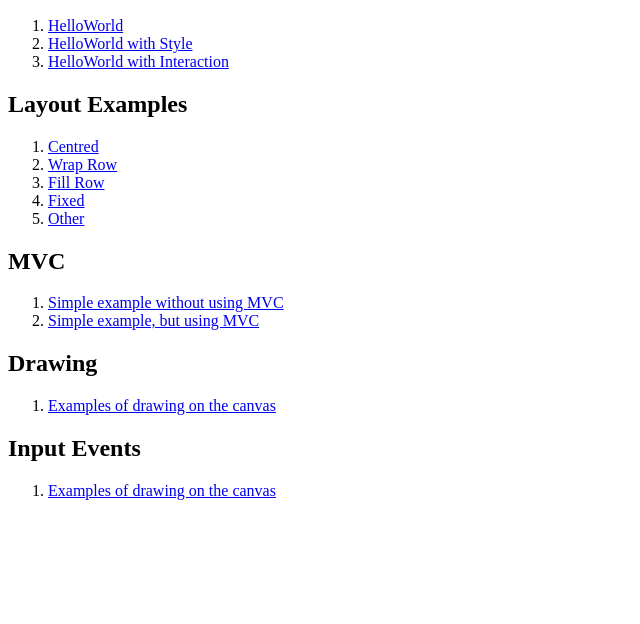
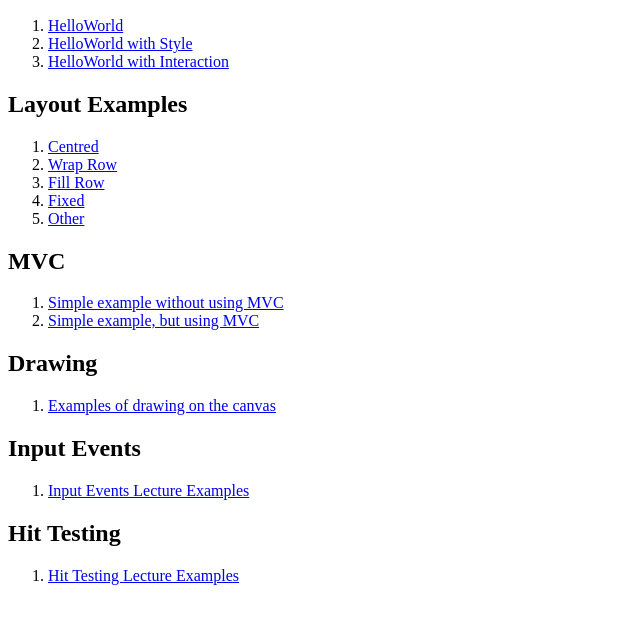
Before and after one commit to CS-3035-2025/examples, a website built with Vite: page index.html in a window 1280 px wide. Shown: the part 110-734 px from the top of the page, without its empty margins (0-640 px from the left). Built offline with nearby package versions, Linux system fonts and the light colour scheme.

Commit message:
added hit testing examples for lecture

```diff
--- a/index.html
+++ b/index.html
@@ -40,7 +40,12 @@
 
     <h2>Input Events</h2>
     <ol>
-      <li><a href="./input-events-lecture/index.html">Examples of drawing on the canvas</a></li>
+      <li><a href="./input-events-lecture/index.html">Input Events Lecture Examples</a></li>
+    </ol>
+
+    <h2>Hit Testing</h2>
+    <ol>
+      <li><a href="./hit-testing-lecture/index.html">Hit Testing Lecture Examples</a></li>
     </ol>
   </body>
 </html>
```
